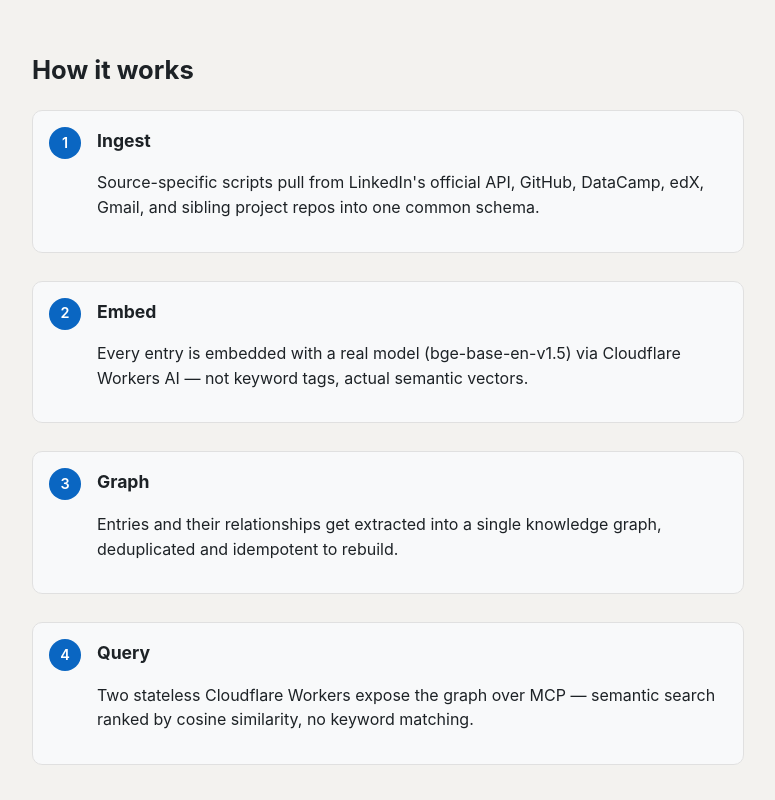
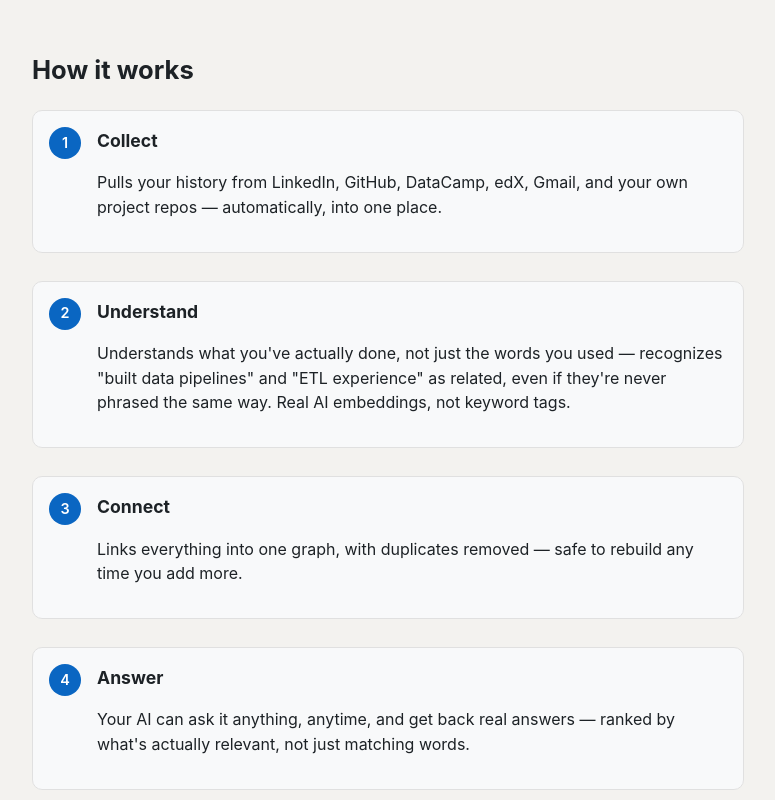
Before and after one commit to Georgi-Petkov/personalknowhow, a website: page site/public/index.html in a window 1280 px wide. Shown: the part 1880-2680 px from the top of the page, without its empty margins (252-1027 px from the left). Drawn offline with Linux system fonts and the light colour scheme.

Commit message:
Rewrite "How it works" steps for a non-technical audience
Ingest/Embed/Graph/Query -> Collect/Understand/Connect/Answer, with
plain-language descriptions leading each one. Same jargon problem as
the example section's raw similarity scores: "embedded... via
Cloudflare Workers AI, actual semantic vectors," "idempotent to
rebuild," "cosine similarity" all meant nothing to a non-technical
reader. Kept one piece of real technical detail per step (real AI
embeddings, not keyword tags) rather than stripping all credibility,
just led with the plain point instead of the mechanism.

```diff
--- a/site/public/index.html
+++ b/site/public/index.html
@@ -139,29 +139,29 @@
         <li>
           <span class="step-num">1</span>
           <div>
-            <h3>Ingest</h3>
-            <p>Source-specific scripts pull from LinkedIn's official API, GitHub, DataCamp, edX, Gmail, and sibling project repos into one common schema.</p>
+            <h3>Collect</h3>
+            <p>Pulls your history from LinkedIn, GitHub, DataCamp, edX, Gmail, and your own project repos — automatically, into one place.</p>
           </div>
         </li>
         <li>
           <span class="step-num">2</span>
           <div>
-            <h3>Embed</h3>
-            <p>Every entry is embedded with a real model (bge-base-en-v1.5) via Cloudflare Workers AI — not keyword tags, actual semantic vectors.</p>
+            <h3>Understand</h3>
+            <p>Understands what you've actually done, not just the words you used — recognizes "built data pipelines" and "ETL experience" as related, even if they're never phrased the same way. Real AI embeddings, not keyword tags.</p>
           </div>
         </li>
         <li>
           <span class="step-num">3</span>
           <div>
-            <h3>Graph</h3>
-            <p>Entries and their relationships get extracted into a single knowledge graph, deduplicated and idempotent to rebuild.</p>
+            <h3>Connect</h3>
+            <p>Links everything into one graph, with duplicates removed — safe to rebuild any time you add more.</p>
           </div>
         </li>
         <li>
           <span class="step-num">4</span>
           <div>
-            <h3>Query</h3>
-            <p>Two stateless Cloudflare Workers expose the graph over MCP — semantic search ranked by cosine similarity, no keyword matching.</p>
+            <h3>Answer</h3>
+            <p>Your AI can ask it anything, anytime, and get back real answers — ranked by what's actually relevant, not just matching words.</p>
           </div>
         </li>
       </ol>
```
